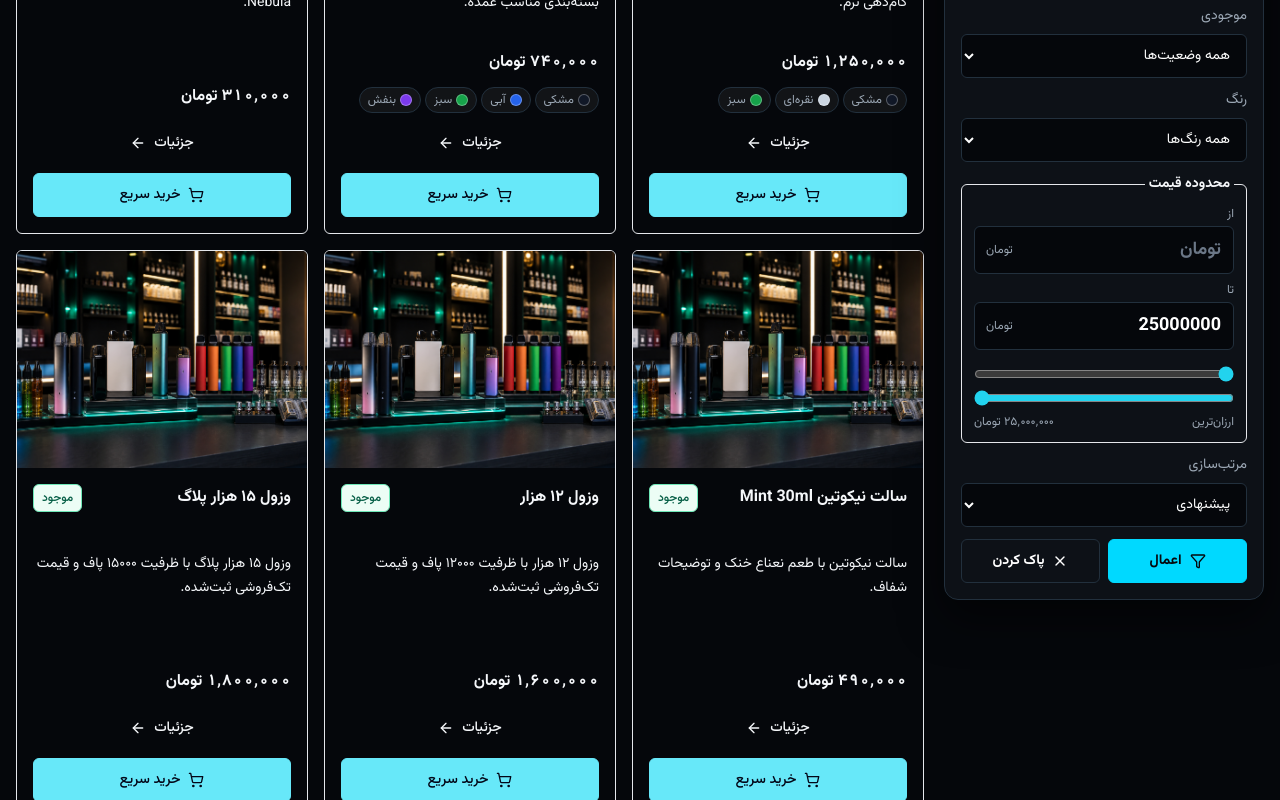
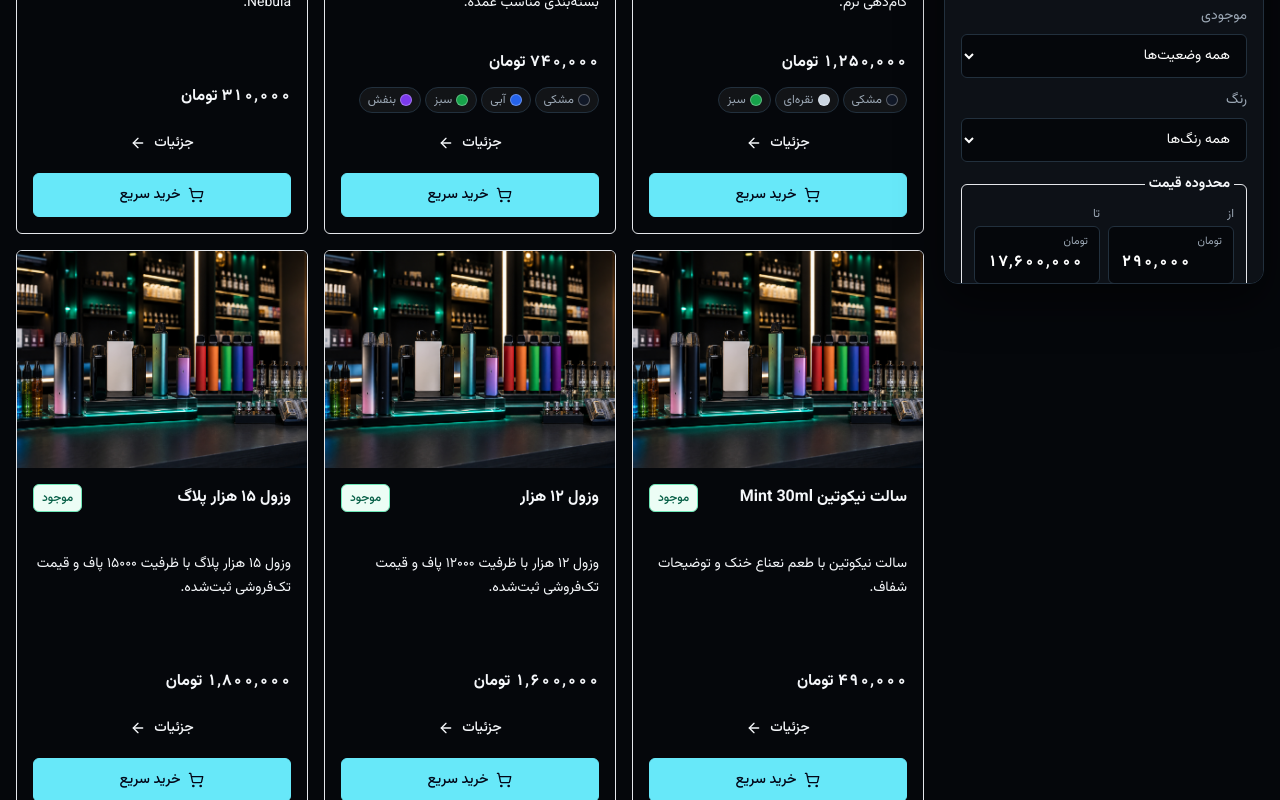
Before and after one commit to Mohammad-Hossein-Ataie/ufo, a Next.js app: page /products in a window 1280 px wide. Shown: the part 783-1583 px from the top of the page. Built offline with nearby package versions, Linux system fonts and the light colour scheme.

Commit message:
Add new style in products page.

```diff
--- a/src/app/b2b/catalog/page.tsx
+++ b/src/app/b2b/catalog/page.tsx
@@ -64,7 +64,10 @@ export const metadata: Metadata = {
 };
 
 function parseToman(value?: string) {
-  const parsed = Number(value?.replace(/[^\d]/g, ""));
+  const normalized = value
+    ?.replace(/[۰-۹]/g, (digit) => String("۰۱۲۳۴۵۶۷۸۹".indexOf(digit)))
+    .replace(/[٠-٩]/g, (digit) => String("٠١٢٣٤٥٦٧٨٩".indexOf(digit)));
+  const parsed = Number(normalized?.replace(/[^\d]/g, ""));
   return Number.isFinite(parsed) && parsed > 0 ? parsed * 10 : undefined;
 }
 
@@ -83,6 +86,19 @@ function getWholesalePrice(product: Product) {
   return getWholesaleVariant(product)?.wholesalePriceRial ?? 0;
 }
 
+function getWholesalePriceBoundsToman(items: Product[]) {
+  const prices = items
+    .map((product) => Math.round(getWholesalePrice(product) / 10))
+    .filter((price) => price > 0);
+  const minPrice = Math.min(...prices);
+  const maxPrice = Math.max(...prices);
+  if (!Number.isFinite(minPrice) || !Number.isFinite(maxPrice)) {
+    return { min: 0, max: 25_000_000 };
+  }
+  if (minPrice === maxPrice) return { min: Math.max(0, minPrice - 50_000), max: maxPrice + 50_000 };
+  return { min: Math.max(0, minPrice), max: maxPrice };
+}
+
 function makeHref(params: B2BCatalogSearchParams, page: number) {
   const query = new URLSearchParams();
   for (const [key, value] of Object.entries(params)) {
@@ -94,7 +110,7 @@ function makeHref(params: B2BCatalogSearchParams, page: number) {
   return `/b2b/catalog${suffix ? `?${suffix}` : ""}`;
 }
 
-function filterWholesaleProducts(params: B2BCatalogSearchParams) {
+function filterWholesaleProducts(params: B2BCatalogSearchParams, includePriceFilter = true) {
   const minPrice = parseToman(params.minPrice);
   const maxPrice = parseToman(params.maxPrice);
 
@@ -114,6 +130,7 @@ function filterWholesaleProducts(params: B2BCatalogSearchParams) {
         !params.color || getProductColorOptions(product).some((color) => color.id === params.color),
     )
     .filter((product) => {
+      if (!includePriceFilter) return true;
       const price = getWholesalePrice(product);
       return (!minPrice || price >= minPrice) && (!maxPrice || price <= maxPrice);
     })
@@ -142,6 +159,8 @@ export default async function B2BCatalogPage({
   searchParams?: Promise<B2BCatalogSearchParams>;
 }) {
   const params = (await searchParams) ?? {};
+  const priceScope = filterWholesaleProducts(params, false);
+  const priceBounds = getWholesalePriceBoundsToman(priceScope);
   const filtered = filterWholesaleProducts(params);
   const totalPages = Math.max(1, Math.ceil(filtered.length / PAGE_SIZE));
   const currentPage = Math.min(Math.max(Number(params.page ?? 1) || 1, 1), totalPages);
@@ -235,12 +254,12 @@ export default async function B2BCatalogPage({
       </section>
 
       <div className="mx-auto grid max-w-7xl gap-5 px-4 py-8 lg:grid-cols-[20rem_1fr] lg:py-10">
-        <aside className="h-fit rounded-md border border-[#D5D9C9] bg-white p-4 shadow-[0_16px_40px_rgba(20,32,27,0.08)] lg:sticky lg:top-24">
+        <aside className="h-fit rounded-md border border-[#D5D9C9] bg-white p-4 shadow-[0_16px_40px_rgba(20,32,27,0.08)] lg:sticky lg:top-24 lg:max-h-[calc(100vh-7rem)] lg:overflow-y-auto lg:overscroll-contain">
           <div className="flex items-center gap-2 border-b border-[#D5D9C9] pb-4">
             <SlidersHorizontal size={18} className="text-[#1F8A5B]" aria-hidden="true" />
             <h2 className="font-black">فیلتر کاتالوگ عمده</h2>
           </div>
-          <form action="/b2b/catalog" className="mt-4 grid gap-3">
+          <form action="/b2b/catalog" className="mt-4 grid gap-3 pb-2">
             <label className="grid gap-2 text-sm font-bold text-[#405148]">
               جستجو
               <span className="relative">
@@ -337,7 +356,8 @@ export default async function B2BCatalogPage({
             <CatalogPriceRangeFilter
               defaultMin={params.minPrice}
               defaultMax={params.maxPrice}
-              max={25_000_000}
+              min={priceBounds.min}
+              max={priceBounds.max}
               tone="light"
             />
 
--- a/src/app/products/page.tsx
+++ b/src/app/products/page.tsx
@@ -77,7 +77,10 @@ export async function generateMetadata({
 }
 
 function parseToman(value?: string) {
-  const parsed = Number(value?.replace(/[^\d]/g, ""));
+  const normalized = value
+    ?.replace(/[۰-۹]/g, (digit) => String("۰۱۲۳۴۵۶۷۸۹".indexOf(digit)))
+    .replace(/[٠-٩]/g, (digit) => String("٠١٢٣٤٥٦٧٨٩".indexOf(digit)));
+  const parsed = Number(normalized?.replace(/[^\d]/g, ""));
   return Number.isFinite(parsed) && parsed > 0 ? parsed * 10 : undefined;
 }
 
@@ -102,7 +105,18 @@ function makeHref(params: ProductSearchParams, page: number) {
   return `/products${suffix ? `?${suffix}` : ""}`;
 }
 
-function filterProducts(params: ProductSearchParams) {
+function getPriceBoundsToman(items: Product[]) {
+  const prices = items.map((product) => Math.round(getRetailPrice(product) / 10));
+  const minPrice = Math.min(...prices);
+  const maxPrice = Math.max(...prices);
+  if (!Number.isFinite(minPrice) || !Number.isFinite(maxPrice)) {
+    return { min: 0, max: 25_000_000 };
+  }
+  if (minPrice === maxPrice) return { min: Math.max(0, minPrice - 50_000), max: maxPrice + 50_000 };
+  return { min: Math.max(0, minPrice), max: maxPrice };
+}
+
+function filterProducts(params: ProductSearchParams, includePriceFilter = true) {
   const minPrice = parseToman(params.minPrice);
   const maxPrice = parseToman(params.maxPrice);
 
@@ -121,6 +135,7 @@ function filterProducts(params: ProductSearchParams) {
         !params.color || getProductColorOptions(product).some((color) => color.id === params.color),
     )
     .filter((product) => {
+      if (!includePriceFilter) return true;
       const price = getRetailPrice(product);
       return (!minPrice || price >= minPrice) && (!maxPrice || price <= maxPrice);
     })
@@ -146,6 +161,8 @@ export default async function ProductsPage({
   searchParams?: Promise<ProductSearchParams>;
 }) {
   const params = (await searchParams) ?? {};
+  const priceScope = filterProducts(params, false);
+  const priceBounds = getPriceBoundsToman(priceScope);
   const filtered = filterProducts(params);
   const totalPages = Math.max(1, Math.ceil(filtered.length / PAGE_SIZE));
   const currentPage = Math.min(Math.max(Number(params.page ?? 1) || 1, 1), totalPages);
@@ -203,12 +220,12 @@ export default async function ProductsPage({
       </section>
 
       <div className="mx-auto grid max-w-7xl gap-5 px-4 py-8 lg:grid-cols-[20rem_1fr] lg:py-10">
-        <aside className="h-fit rounded-retail border border-retail-border bg-retail-surface p-4 shadow-retail-lg lg:sticky lg:top-24">
+        <aside className="h-fit rounded-retail border border-retail-border bg-retail-surface p-4 shadow-retail-lg lg:sticky lg:top-24 lg:max-h-[calc(100vh-7rem)] lg:overflow-y-auto lg:overscroll-contain">
           <div className="flex items-center gap-2 border-b border-retail-border pb-4">
             <SlidersHorizontal size={18} className="text-retail-accent" aria-hidden="true" />
             <h2 className="font-black text-white">فیلتر محصولات</h2>
           </div>
-          <form action="/products" className="mt-4 grid gap-3">
+          <form action="/products" className="mt-4 grid gap-3 pb-2">
             <label className="grid gap-2 text-sm text-retail-secondary">
               جستجو
               <span className="relative">
@@ -305,7 +322,8 @@ export default async function ProductsPage({
             <CatalogPriceRangeFilter
               defaultMin={params.minPrice}
               defaultMax={params.maxPrice}
-              max={25_000_000}
+              min={priceBounds.min}
+              max={priceBounds.max}
               tone="dark"
             />
 
--- a/src/components/catalog-price-range-filter.tsx
+++ b/src/components/catalog-price-range-filter.tsx
@@ -14,7 +14,10 @@ interface CatalogPriceRangeFilterProps {
 }
 
 function parseValue(value: string | undefined, fallback: number) {
-  const parsed = Number(value?.replace(/[^\d]/g, ""));
+  const normalized = value
+    ?.replace(/[۰-۹]/g, (digit) => String("۰۱۲۳۴۵۶۷۸۹".indexOf(digit)))
+    .replace(/[٠-٩]/g, (digit) => String("٠١٢٣٤٥٦٧٨٩".indexOf(digit)));
+  const parsed = Number(normalized?.replace(/[^\d]/g, ""));
   return Number.isFinite(parsed) && parsed >= 0 ? parsed : fallback;
 }
 
@@ -25,76 +28,95 @@ export function CatalogPriceRangeFilter({
   defaultMax,
   min = 0,
   max = 25_000_000,
-  step = 50_000,
+  step = 10_000,
   tone = "dark",
 }: CatalogPriceRangeFilterProps) {
   const [from, setFrom] = useState(() => parseValue(defaultMin, min));
   const [to, setTo] = useState(() => parseValue(defaultMax, max));
   const formatter = useMemo(() => new Intl.NumberFormat("fa-IR"), []);
+  const lower = Math.min(from, to);
+  const upper = Math.max(from, to);
+  const range = Math.max(1, max - min);
+  const lowerPercent = ((lower - min) / range) * 100;
+  const upperPercent = ((upper - min) / range) * 100;
+
   const inputClass =
     tone === "dark"
       ? "border-retail-border bg-retail-bg text-white placeholder:text-retail-muted focus:border-retail-accent focus:ring-retail-accent/30"
       : "border-[#C8D6C7] bg-[#F7F7F2] text-[#14201B] placeholder:text-[#7A8A80] focus:border-[#1F8A5B] focus:ring-[#1F8A5B]/20";
   const muted = tone === "dark" ? "text-retail-secondary" : "text-[#596B61]";
+  const trackBase = tone === "dark" ? "bg-[#22303D]" : "bg-[#D5D9C9]";
+  const activeTrack = tone === "dark" ? "bg-cyan-300" : "bg-[#1F8A5B]";
+  const thumbColor = tone === "dark" ? "[--range-thumb:#67E8F9]" : "[--range-thumb:#1F8A5B]";
+  const thumbClass = `${thumbColor} pointer-events-none absolute inset-x-0 top-1/2 z-20 h-2 -translate-y-1/2 appearance-none bg-transparent focus:outline-none focus-visible:[&::-moz-range-thumb]:ring-4 focus-visible:[&::-moz-range-thumb]:ring-cyan-300/30 focus-visible:[&::-webkit-slider-thumb]:ring-4 focus-visible:[&::-webkit-slider-thumb]:ring-cyan-300/30 [&::-moz-range-thumb]:pointer-events-auto [&::-moz-range-thumb]:h-5 [&::-moz-range-thumb]:w-5 [&::-moz-range-thumb]:cursor-grab [&::-moz-range-thumb]:rounded-full [&::-moz-range-thumb]:border-2 [&::-moz-range-thumb]:border-white [&::-moz-range-thumb]:bg-[var(--range-thumb)] [&::-moz-range-thumb]:shadow-lg [&::-moz-range-track]:bg-transparent [&::-webkit-slider-runnable-track]:h-2 [&::-webkit-slider-runnable-track]:bg-transparent [&::-webkit-slider-thumb]:pointer-events-auto [&::-webkit-slider-thumb]:mt-[-6px] [&::-webkit-slider-thumb]:h-5 [&::-webkit-slider-thumb]:w-5 [&::-webkit-slider-thumb]:cursor-grab [&::-webkit-slider-thumb]:appearance-none [&::-webkit-slider-thumb]:rounded-full [&::-webkit-slider-thumb]:border-2 [&::-webkit-slider-thumb]:border-white [&::-webkit-slider-thumb]:bg-[var(--range-thumb)] [&::-webkit-slider-thumb]:shadow-lg`;
 
   function updateFrom(value: number) {
-    setFrom(Math.min(value, to));
+    setFrom(Math.min(Math.max(value, min), upper));
   }
 
   function updateTo(value: number) {
-    setTo(Math.max(value, from));
+    setTo(Math.max(Math.min(value, max), lower));
   }
 
   return (
-    <fieldset className="grid gap-3 rounded-md border border-current/15 p-3">
+    <fieldset className="grid gap-4 rounded-md border border-current/15 p-3">
       <legend className="px-1 text-sm font-bold">محدوده قیمت</legend>
-      <div className="grid gap-2">
-        <label className="grid gap-1">
+      <div className="grid grid-cols-2 gap-2">
+        <label className="grid min-w-0 gap-1">
           <span className={`text-xs ${muted}`}>از</span>
           <span className="relative block">
             <input
               name={minName}
               inputMode="numeric"
-              value={from || ""}
+              dir="ltr"
+              value={lower ? formatter.format(lower) : ""}
               onChange={(event) => updateFrom(parseValue(event.target.value, min))}
-              className={`min-h-12 w-full rounded-md border px-3 pl-14 text-lg font-black tabular-nums outline-none transition focus:ring-2 ${inputClass}`}
-              placeholder="تومان"
+              className={`min-h-14 w-full min-w-0 rounded-md border px-3 pb-2 pt-6 text-left text-sm font-bold tabular-nums outline-none transition focus:ring-2 sm:text-base ${inputClass}`}
+              placeholder="0"
             />
-            <span
-              className={`pointer-events-none absolute left-3 top-1/2 -translate-y-1/2 text-xs ${muted}`}
-            >
+            <span className={`pointer-events-none absolute right-3 top-2 text-[11px] ${muted}`}>
               تومان
             </span>
           </span>
         </label>
-        <label className="grid gap-1">
+        <label className="grid min-w-0 gap-1">
           <span className={`text-xs ${muted}`}>تا</span>
           <span className="relative block">
             <input
               name={maxName}
               inputMode="numeric"
-              value={to || ""}
+              dir="ltr"
+              value={upper ? formatter.format(upper) : ""}
               onChange={(event) => updateTo(parseValue(event.target.value, max))}
-              className={`min-h-12 w-full rounded-md border px-3 pl-14 text-lg font-black tabular-nums outline-none transition focus:ring-2 ${inputClass}`}
-              placeholder="تومان"
+              className={`min-h-14 w-full min-w-0 rounded-md border px-3 pb-2 pt-6 text-left text-sm font-bold tabular-nums outline-none transition focus:ring-2 sm:text-base ${inputClass}`}
+              placeholder={formatter.format(max)}
             />
-            <span
-              className={`pointer-events-none absolute left-3 top-1/2 -translate-y-1/2 text-xs ${muted}`}
-            >
+            <span className={`pointer-events-none absolute right-3 top-2 text-[11px] ${muted}`}>
               تومان
             </span>
           </span>
         </label>
       </div>
-      <div className="grid gap-2 pt-1">
+
+      <div className="grid gap-3 pt-1">
+        <div className="relative h-10 px-1">
+          <div
+            className={`absolute inset-x-1 top-1/2 h-2 -translate-y-1/2 rounded-full ${trackBase}`}
+            aria-hidden="true"
+          />
+          <div
+            className={`absolute top-1/2 h-2 -translate-y-1/2 rounded-full ${activeTrack}`}
+            style={{ right: `${lowerPercent}%`, left: `${100 - upperPercent}%` }}
+            aria-hidden="true"
+          />
           <input
             type="range"
             min={min}
             max={max}
             step={step}
-          value={from}
+            value={lower}
             onChange={(event) => updateFrom(Number(event.target.value))}
-          className="accent-cyan-400"
+            className={thumbClass}
             aria-label="حداقل قیمت"
           />
           <input
@@ -102,14 +124,20 @@ export function CatalogPriceRangeFilter({
             min={min}
             max={max}
             step={step}
-          value={to}
+            value={upper}
             onChange={(event) => updateTo(Number(event.target.value))}
-          className={tone === "dark" ? "accent-cyan-400" : "accent-[#1F8A5B]"}
+            className={thumbClass}
             aria-label="حداکثر قیمت"
           />
-        <div className={`flex justify-between text-xs ${muted}`}>
-          <span>ارزان‌ترین</span>
-          <span>{formatter.format(max)} تومان</span>
+        </div>
+        <div className={`flex justify-between gap-3 text-xs ${muted}`}>
+          <span className="min-w-0">ارزان‌ترین: {formatter.format(min)} تومان</span>
+          <span className="min-w-0 text-left">گران‌ترین: {formatter.format(max)} تومان</span>
+        </div>
+        <div
+          className={`rounded-md border border-current/10 px-3 py-2 text-center text-xs leading-6 ${muted}`}
+        >
+          {formatter.format(lower)} تا {formatter.format(upper)} تومان
         </div>
       </div>
     </fieldset>
```
Lines whose indentation alone changed are shown as unchanged.
